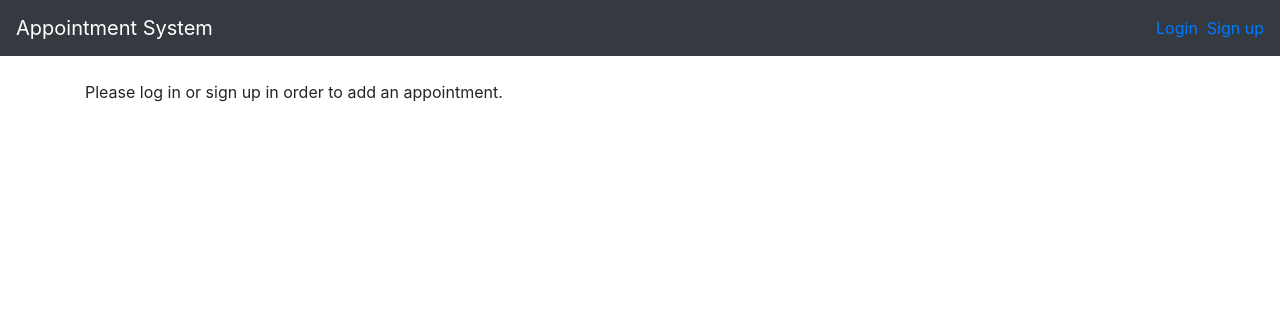
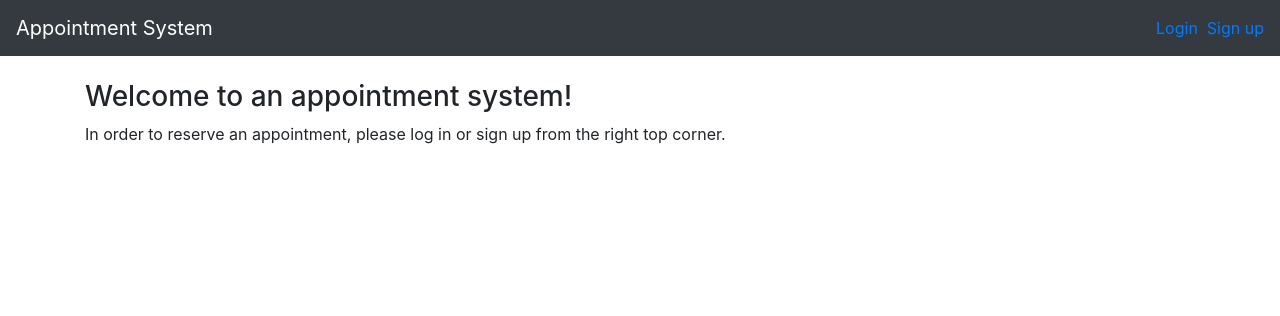
Before and after one commit to tommise/AppointmentSystem, a Flask app: page / in a window 1280 px wide. Shown: the top 316 px of the page. Run offline with Flask 2, Linux system fonts and the light colour scheme; parts of the project's set-up code (start-up, migrations or seed data) failed here and were passed over; some libraries are stand-ins or nearby versions.

Commit message:
Week 4: Updated index.html according to an user role

```diff
--- a/application/templates/index.html
+++ b/application/templates/index.html
@@ -1,15 +1,22 @@
 {% extends "layout.html" %}
 
 {% block body %}
-  <body>
-      {% if current_user.is_authenticated %}
-      <p>
-      Welcome! Please select appropriate function from the list.
-      </p>
+
+      {% if current_user.is_authenticated and current_user.get_role() == 'USER' %}
+
+      <h3>Welcome {{ current_user.name }}!</h3>
+      <p>Please reserve an appointment or control your appointments from 'My appointments'.</p>
+
+      {% elif current_user.is_authenticated and current_user.get_role() == 'ADMIN' %}
+
+      <h3>Welcome {{ current_user.name }}!</h3>
+      <p>Please select an appropriate function from the dropdown menus.</p>
+
       {% else %}
-      <p>
-      Please log in or sign up in order to add an appointment.
-      </p>
+
+      <h3>Welcome to an appointment system!</h3>
+      <p>In order to reserve an appointment, please log in or sign up from the right top corner. </p>
+
       {% endif %}
-    <ul>
+
 {% endblock %}
```
